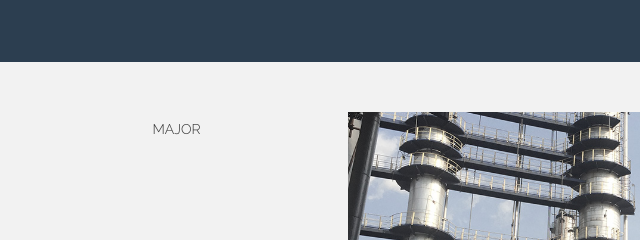
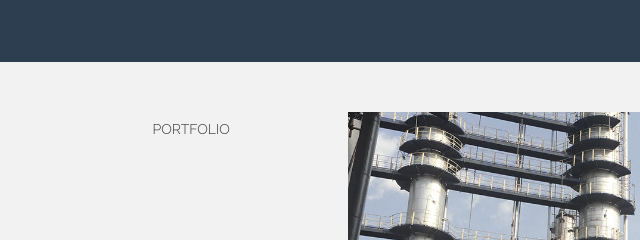
Before and after one commit to Vivianloc/EC601-HW2-Bootstrap, a plain HTML site: page index.html in a window 1280 px wide. Shown: the part 2340-2580 px from the top of the page, 15-655 px from the left. Drawn offline with Linux system fonts and the light colour scheme.

Commit message:
portfolio

```diff
--- a/index.html
+++ b/index.html
@@ -316,7 +316,7 @@
 	<div class="container desc">
 		<div class="row">
 				<div class="col-lg-2 col-lg-offset-1">
-					<h5>MAJOR</h5>
+					<h5>PORTFOLIO</h5>
 				</div>
 				<div class="col-lg-6">
 					<p><img class="img-responsive" src="assets/img/port01.jpg" alt=""></p>
```
